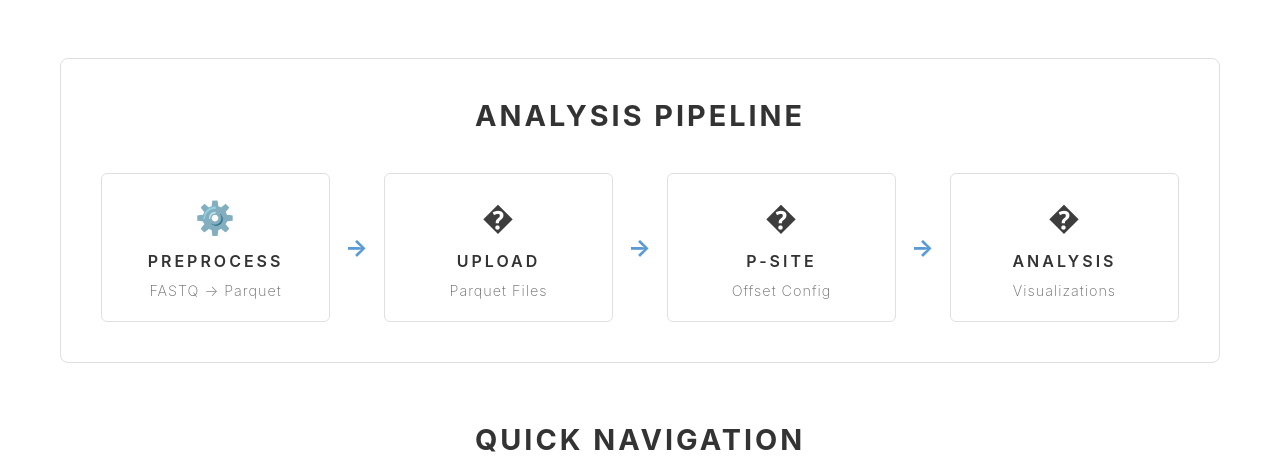
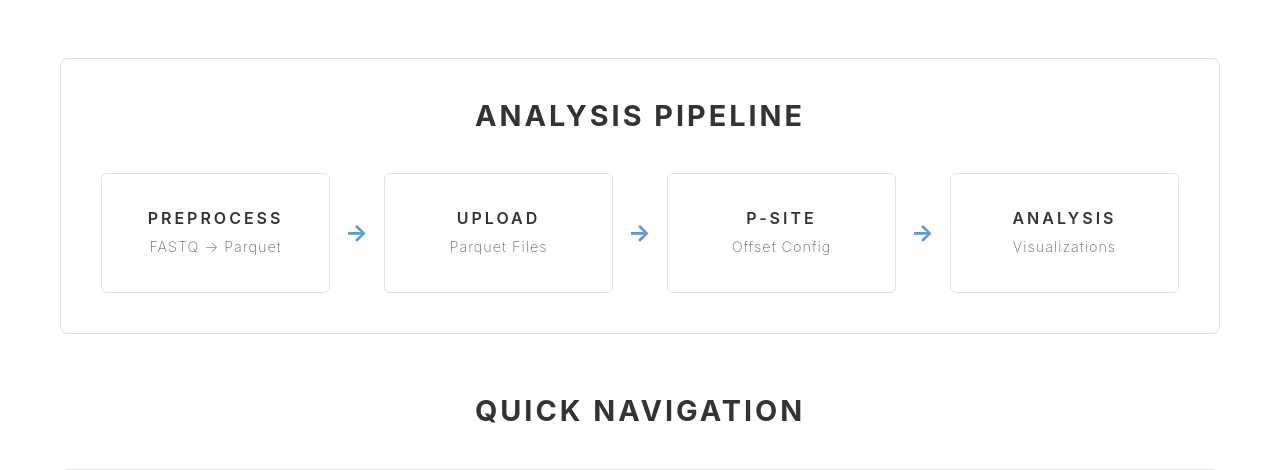
Before and after one commit to abrochette/ashaThesis, a Django app: template riboApp/templates/riboApp/home.html in a window 1280 px wide. Shown: the part 419-889 px from the top of the page. Run offline with Django 3.2, Linux system fonts and the light colour scheme; the template is opened without the code that fills it, so the values that code supplies are empty; some libraries are stand-ins or nearby versions.

Commit message:
Remove all emojis from home page analysis pipeline

```diff
--- a/riboApp/templates/riboApp/home.html
+++ b/riboApp/templates/riboApp/home.html
@@ -21,7 +21,6 @@
         <div style="display: flex; align-items: center; justify-content: center; gap: 15px; flex-wrap: wrap; max-width: 1200px; margin: 0 auto;">
             <!-- Step 1: Preprocessing -->
             <div style="background-color: white; border-left: 5px solid #5B9BD5; border: 1px solid #e0e0e0; border-radius: 6px; padding: 20px; text-align: center; min-width: 120px; flex: 1; min-height: 120px; display: flex; flex-direction: column; justify-content: center;">
-                <div style="font-size: 2rem; margin-bottom: 10px;">⚙️</div>
                 <h3 style="color: #333; margin: 0 0 8px 0; font-size: 1rem; font-weight: 600;">Preprocess</h3>
                 <p style="color: #666; margin: 0; font-size: 0.9rem;">FASTQ → Parquet</p>
             </div>
@@ -30,7 +29,6 @@
 
             <!-- Step 2: Upload -->
             <div style="background-color: white; border-left: 5px solid #a5d6a7; border: 1px solid #e0e0e0; border-radius: 6px; padding: 20px; text-align: center; min-width: 120px; flex: 1; min-height: 120px; display: flex; flex-direction: column; justify-content: center;">
-                <div style="font-size: 2rem; margin-bottom: 10px;">�</div>
                 <h3 style="color: #333; margin: 0 0 8px 0; font-size: 1rem; font-weight: 600;">Upload</h3>
                 <p style="color: #666; margin: 0; font-size: 0.9rem;">Parquet Files</p>
             </div>
@@ -39,7 +37,6 @@
 
             <!-- Step 3: P-site Adjustment -->
             <div style="background-color: white; border-left: 5px solid #f48fb1; border: 1px solid #e0e0e0; border-radius: 6px; padding: 20px; text-align: center; min-width: 120px; flex: 1; min-height: 120px; display: flex; flex-direction: column; justify-content: center;">
-                <div style="font-size: 2rem; margin-bottom: 10px;">�</div>
                 <h3 style="color: #333; margin: 0 0 8px 0; font-size: 1rem; font-weight: 600;">P-site</h3>
                 <p style="color: #666; margin: 0; font-size: 0.9rem;">Offset Config</p>
             </div>
@@ -48,7 +45,6 @@
 
             <!-- Step 4: Analysis -->
             <div style="background-color: white; border-left: 5px solid #ce93d8; border: 1px solid #e0e0e0; border-radius: 6px; padding: 20px; text-align: center; min-width: 120px; flex: 1; min-height: 120px; display: flex; flex-direction: column; justify-content: center;">
-                <div style="font-size: 2rem; margin-bottom: 10px;">�</div>
                 <h3 style="color: #333; margin: 0 0 8px 0; font-size: 1rem; font-weight: 600;">Analysis</h3>
                 <p style="color: #666; margin: 0; font-size: 0.9rem;">Visualizations</p>
             </div>
```
